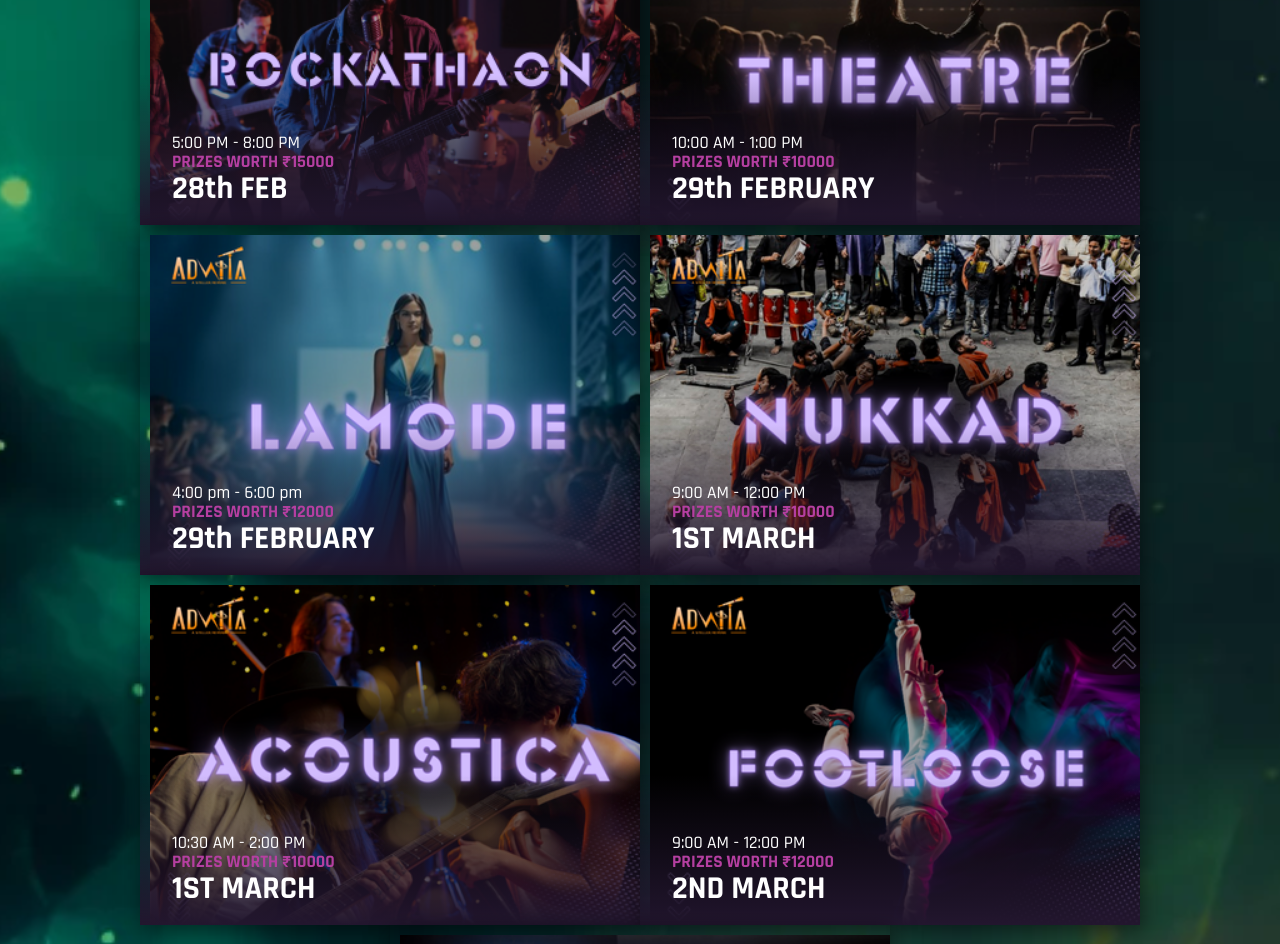
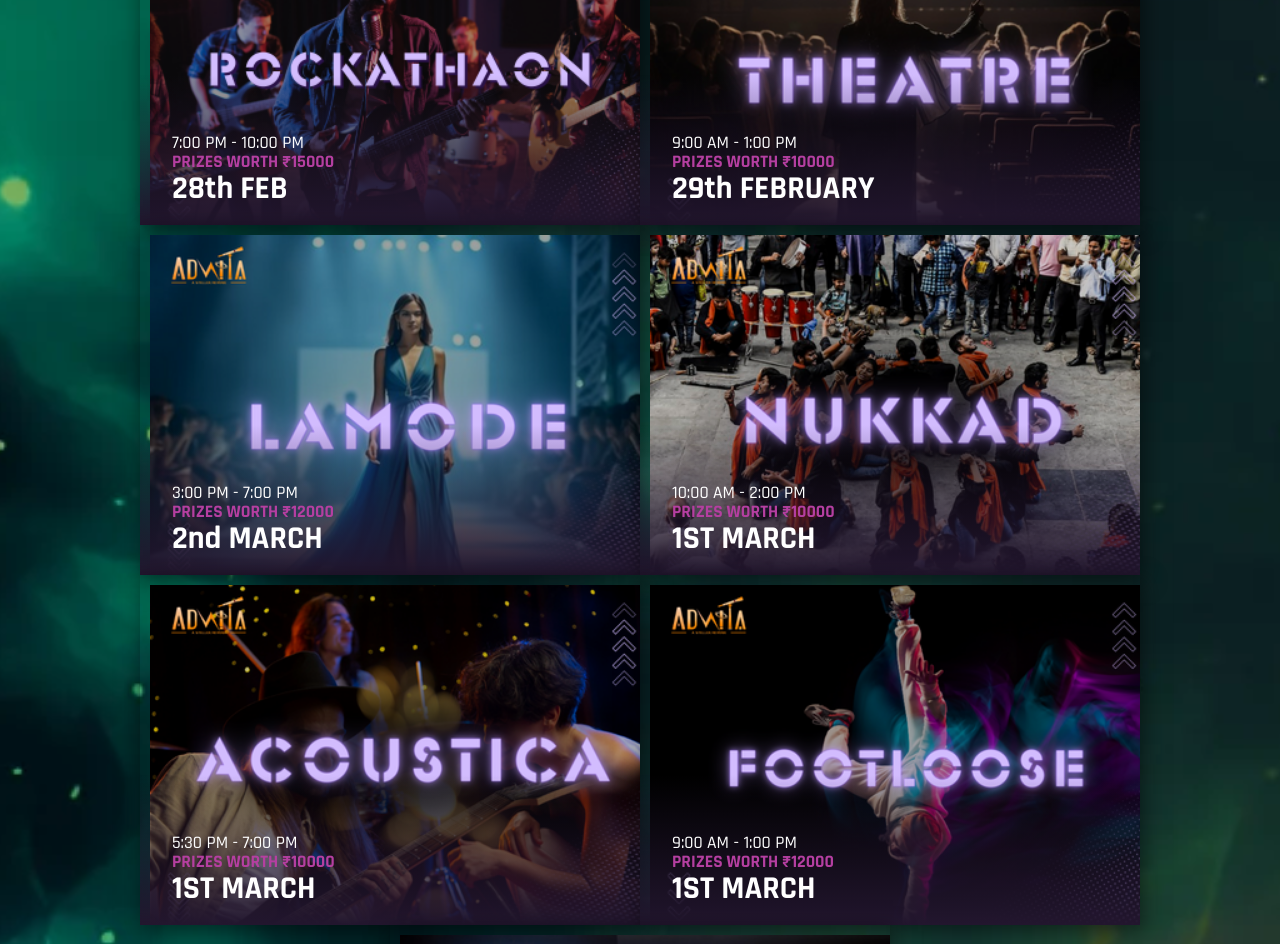
Before and after one commit to swoyam2609/ADVAITA-24-Website, a React (Create React App) app: page /events in a window 1280 px wide. Shown: the part 3060-4004 px from the top of the page. Built offline with nearby package versions, Linux system fonts and the light colour scheme.

Commit message:
change in cult events

```diff
--- a/src/routes/eventsData.js
+++ b/src/routes/eventsData.js
@@ -99,7 +99,7 @@ export const eventsData = [
     events: [
       {
         date: "28th FEB",
-        time: "5:00 PM - 8:00 PM",
+        time: "7:00 PM - 10:00 PM",
         description:
           "Amplify the energy and strike a chord at ROCKATHON, where bands collide in a symphony of fierce competition! Unleash the power of your music, own the stage, and let your sound echo through the halls of ROCKATHON. It's not just a contest; it's a battle of beats, a clash of chords, and a celebration of rock at its finest. Are you ready to make the crowd roar and claim your place in the ultimate musical showdown?",
         image: "/event-images/Rockathon.png",
@@ -110,18 +110,18 @@ export const eventsData = [
 
       {
         date: "29th FEBRUARY",
-        time: "10:00 AM - 1:00 PM",
+        time: "9:00 AM - 1:00 PM",
         description:
           "Step into the spotlight at RANGBHOOMI – where the stage comes alive with a single take, a rush backstage, and an unforgettable theatre experience! Advaita 2024 invites you to witness the magic of diverse theatre groups on one stage, immersing you in the beauty of different genres. It's not just about entertainment; it's about creating impact and telling stories that shine. This is your chance to be a part of the drama, to captivate hearts, and make a lasting impression. Join us for an evening of theatrical brilliance!",
         image: "/event-images/theatre.png",
-        link: "https://unstop.com/p/pradarshan-nukkad-international-institute-of-information-technology-iiit-bhubaneswar-858098",
+        link: "https://unstop.com/events/rangbhoomi-theatre-advaita-tecno-cultural-fest-international-institute-of-information-technology-iiit-bhubaneswar-858085",
         linkText: "Register",
         prize:10000
       },
 
       {
-        date: "29th FEBRUARY",
-        time: "4:00 pm - 6:00 pm",
+        date: "2nd MARCH",
+        time: "3:00 PM - 7:00 PM",
         description:
           "Embark on a style odyssey with LA Mode – where sophistication meets innovation on the runway! Join 'LAMODE: A Fashion Odyssey' for a mesmerizing fashion walk that transcends ordinary style. Experience a journey through glamor, creativity, and timeless elegance. It's not just a contest; it's a celebration of fashion that tells a story with every stride. Step into the world of LA Mode and let your style shine in this extraordinary cultural event!",
         image: "/event-images/la mode.png",
@@ -131,7 +131,7 @@ export const eventsData = [
       },
       {
         date: "1ST MARCH",
-        time: "9:00 AM - 12:00 PM",
+        time: "10:00 AM - 2:00 PM",
         description:
           "Step into the streets of expression with PRADARSHAN! This event is not just a contest; it's a platform that unites the nation's best Nukkad teams. Watch as the streets come alive with impactful performances, using theatre to communicate social and political messages. PRADARSHAN is more than a contest; it's a movement, raising awareness and igniting change, one street play at a time. Join us in the art of street theatre and be a part of the narrative for a better world!",
         image: "/event-images/nukkad.png",
@@ -141,7 +141,7 @@ export const eventsData = [
       },
       {
         date: "1ST MARCH",
-        time: "10:30 AM - 2:00 PM",
+        time: "5:30 PM - 7:00 PM",
         description:
           "Step into the captivating world of ACOUSTICA, a college fest where musical magic takes center stage. Anuraag offers solo singers the chance to showcase their enchanting vocals, while RapMania invites rhythmic wizards to cast spells through rap performances. In Amplified Rhythm, beatboxers engage in a mesmerizing duel, impressing judges with technicality, stage presence, and originality. ACOUSTICA promises a spellbinding experience, celebrating diverse musical talents in a magical setting.",
         image: "/event-images/acoustica.png",
@@ -151,8 +151,8 @@ export const eventsData = [
       },
 
       {
-        date: "2ND MARCH",
-        time: "9:00 AM - 12:00 PM",
+        date: "1ST MARCH",
+        time: "9:00 AM - 1:00 PM",
         description:
           "Dance into the rhythm at Footloose! Solo and group dancers, unleash your moves in this electrifying competition where Western beats and Nrityakala blend seamlessly. Join the groove, set the stage on fire, and let your passion shine. It's not just a competition; it's a celebration of dance in all its forms. Get ready to dazzle and dominate at Footloose – where every step tells a story and the stage is yours to own!",
         image: "/event-images/footloose.png",
@@ -162,8 +162,8 @@ export const eventsData = [
       },
 
       {
-        date: "2ND MARCH",
-        time: "3:00 PM - 6:00 PM",
+        date: "1ST MARCH",
+        time: "2:00 PM - 7:00 PM",
         description:
           "Dive into the rhythm, ignite the beat – it's time for CYPHER, where musical talents clash in a symphony of competition! Unleash your sound, captivate the audience, and let the music flow in this electrifying contest. It's not just a battle; it's a CYPHER of melodies, where every note is a statement, and every performer is a maestro. Join the harmony, own the stage, and let the musical magic unfold at CYPHER!",
         image: "/event-images/cypher.png",
```
